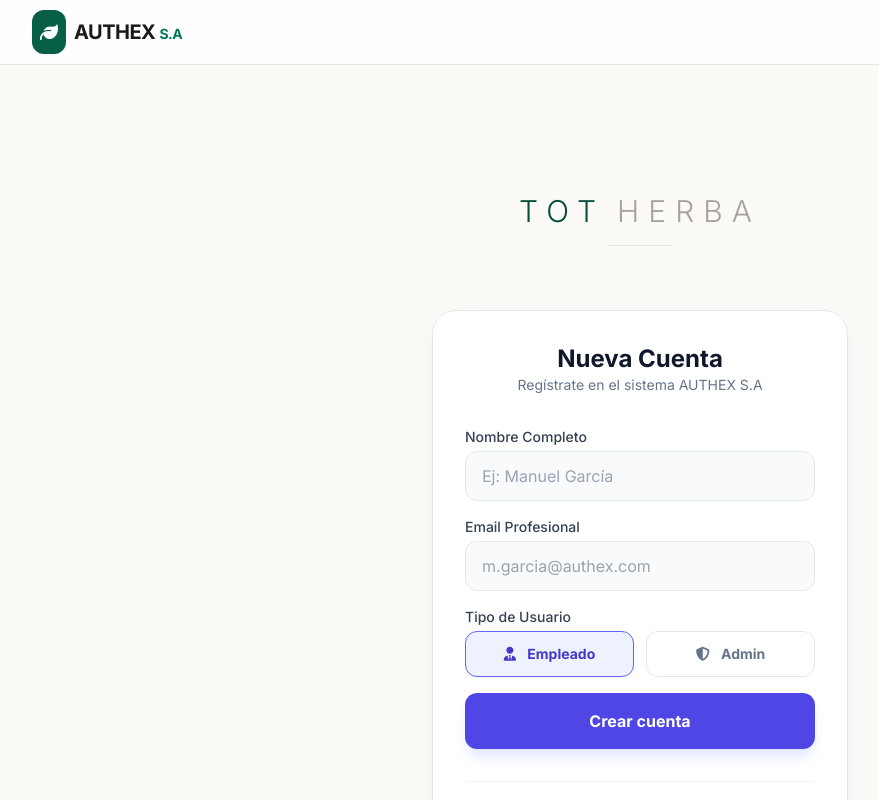
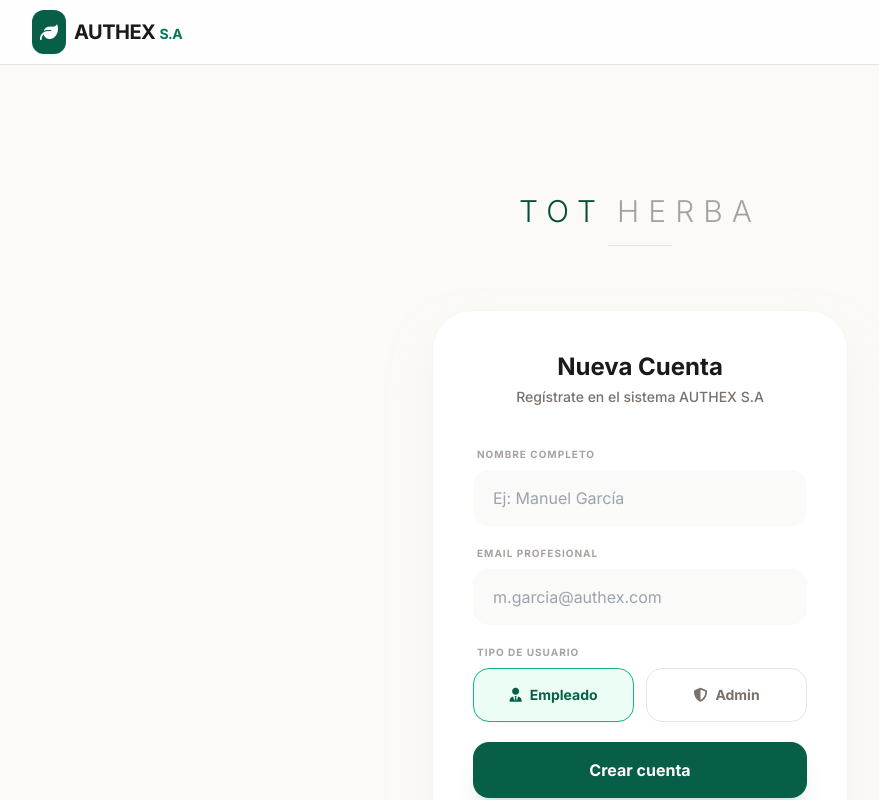
Before and after one commit to enricbenito-hue/fichajeAuthex, a React (Vite) app: page / in a window 1280 px wide. Both pictures are taken after a click on the button "Regístrate". Shown: the top 800 px of the page, without its empty margins (0-879 px from the left). Built offline with nearby package versions, Linux system fonts and the light colour scheme.

Commit message:
feat: Add charting functionality and update UI styles
Introduces Chart.js to visualize work statistics and refactors UI elements for a more polished look. This includes updating dependencies, styling, and improving component rendering.

```diff
--- a/components/RegisterForm.tsx
+++ b/components/RegisterForm.tsx
@@ -26,66 +26,66 @@ const RegisterForm: React.FC<RegisterFormProps> = ({ onRegister, onSwitchToLogin
   };
 
   return (
-    <div className="bg-white p-8 rounded-3xl border border-slate-200 shadow-xl shadow-slate-200/50">
-      <div className="text-center mb-8">
-        <h2 className="text-2xl font-bold text-slate-900">Nueva Cuenta</h2>
-        <p className="text-slate-500 text-sm">Regístrate en el sistema AUTHEX S.A</p>
+    <div className="bg-white p-10 rounded-[2.5rem] border border-stone-100 shadow-2xl shadow-stone-200/50">
+      <div className="text-center mb-10">
+        <h2 className="text-2xl font-bold text-stone-900">Nueva Cuenta</h2>
+        <p className="text-stone-500 font-medium text-sm mt-1">Regístrate en el sistema AUTHEX S.A</p>
       </div>
 
-      <form onSubmit={handleSubmit} className="space-y-4">
+      <form onSubmit={handleSubmit} className="space-y-5">
         <div>
-          <label className="block text-sm font-medium text-slate-700 mb-1">Nombre Completo</label>
+          <label className="block text-[10px] font-bold text-stone-400 uppercase tracking-widest mb-2 ml-1">Nombre Completo</label>
           <input
             type="text"
             required
             value={name}
             onChange={(e) => setName(e.target.value)}
-            className="w-full px-4 py-3 rounded-xl border border-slate-200 focus:ring-2 focus:ring-indigo-500 outline-none transition-all bg-slate-50 focus:bg-white"
+            className="w-full px-5 py-4 rounded-2xl bg-stone-50 border-none focus:ring-2 focus:ring-emerald-800 outline-none transition-all text-stone-800"
             placeholder="Ej: Manuel García"
           />
         </div>
         <div>
-          <label className="block text-sm font-medium text-slate-700 mb-1">Email Profesional</label>
+          <label className="block text-[10px] font-bold text-stone-400 uppercase tracking-widest mb-2 ml-1">Email Profesional</label>
           <input
             type="email"
             required
             value={email}
             onChange={(e) => setEmail(e.target.value)}
-            className="w-full px-4 py-3 rounded-xl border border-slate-200 focus:ring-2 focus:ring-indigo-500 outline-none transition-all bg-slate-50 focus:bg-white"
+            className="w-full px-5 py-4 rounded-2xl bg-stone-50 border-none focus:ring-2 focus:ring-emerald-800 outline-none transition-all text-stone-800"
             placeholder="m.garcia@authex.com"
           />
         </div>
         <div>
-          <label className="block text-sm font-medium text-slate-700 mb-1">Tipo de Usuario</label>
+          <label className="block text-[10px] font-bold text-stone-400 uppercase tracking-widest mb-2 ml-1">Tipo de Usuario</label>
           <div className="grid grid-cols-2 gap-3">
             <button
               type="button"
               onClick={() => setRole('employee')}
-              className={`py-3 rounded-xl border text-sm font-bold transition-all ${role === 'employee' ? 'bg-indigo-50 border-indigo-500 text-indigo-700 shadow-sm' : 'bg-white border-slate-200 text-slate-500 hover:bg-slate-50'}`}
+              className={`py-4 rounded-2xl border text-sm font-bold transition-all flex items-center justify-center gap-2 ${role === 'employee' ? 'bg-emerald-50 border-emerald-500 text-emerald-800 shadow-sm' : 'bg-white border-stone-200 text-stone-500 hover:bg-stone-50'}`}
             >
-              <i className="fas fa-user-tie mr-2"></i> Empleado
+              <i className="fas fa-user-tie"></i> Empleado
             </button>
             <button
               type="button"
               onClick={() => setRole('admin')}
-              className={`py-3 rounded-xl border text-sm font-bold transition-all ${role === 'admin' ? 'bg-indigo-50 border-indigo-500 text-indigo-700 shadow-sm' : 'bg-white border-slate-200 text-slate-500 hover:bg-slate-50'}`}
+              className={`py-4 rounded-2xl border text-sm font-bold transition-all flex items-center justify-center gap-2 ${role === 'admin' ? 'bg-emerald-50 border-emerald-500 text-emerald-800 shadow-sm' : 'bg-white border-stone-200 text-stone-500 hover:bg-stone-50'}`}
             >
-              <i className="fas fa-shield-halved mr-2"></i> Admin
+              <i className="fas fa-shield-halved"></i> Admin
             </button>
           </div>
         </div>
         <button
           type="submit"
-          className="w-full bg-indigo-600 hover:bg-indigo-700 text-white font-bold py-4 rounded-xl transition-all active:scale-95 shadow-lg shadow-indigo-100 mt-4"
+          className="w-full bg-emerald-800 hover:bg-emerald-900 text-white font-bold py-4 rounded-2xl transition-all active:scale-95 shadow-xl shadow-emerald-900/10 mt-4"
         >
           Crear cuenta
         </button>
       </form>
 
-      <div className="mt-8 text-center pt-6 border-t border-slate-100">
-        <p className="text-sm text-slate-500">
+      <div className="mt-8 text-center pt-8 border-t border-stone-50">
+        <p className="text-sm text-stone-500 font-medium">
           ¿Ya tienes cuenta?{' '}
-          <button onClick={onSwitchToLogin} className="text-indigo-600 font-bold hover:underline">
+          <button onClick={onSwitchToLogin} className="text-emerald-800 font-bold hover:underline ml-1">
             Entrar aquí
           </button>
         </p>
--- a/components/StatisticsDashboard.tsx
+++ b/components/StatisticsDashboard.tsx
@@ -1,6 +1,10 @@
 
 import React, { useEffect, useRef, useMemo } from 'react';
 import { Shift, User } from '../types';
+import { Chart, registerables } from 'chart.js';
+
+// Registramos todos los componentes necesarios de Chart.js para la versión 4
+Chart.register(...registerables);
 
 interface StatisticsDashboardProps {
   shifts: Shift[];
@@ -9,7 +13,7 @@ interface StatisticsDashboardProps {
 
 const StatisticsDashboard: React.FC<StatisticsDashboardProps> = ({ shifts, user }) => {
   const chartRef = useRef<HTMLCanvasElement>(null);
-  const chartInstance = useRef<any>(null);
+  const chartInstance = useRef<Chart | null>(null);
 
   const stats = useMemo(() => {
     const completedShifts = shifts.filter(s => s.endTime);
@@ -42,11 +46,13 @@ const StatisticsDashboard: React.FC<StatisticsDashboardProps> = ({ shifts, user
 
   useEffect(() => {
     if (chartRef.current) {
-      if (chartInstance.current) chartInstance.current.destroy();
+      if (chartInstance.current) {
+        chartInstance.current.destroy();
+      }
+
       const ctx = chartRef.current.getContext('2d');
       if (ctx) {
-        // @ts-ignore
-        chartInstance.current = new window.Chart(ctx, {
+        chartInstance.current = new Chart(ctx, {
           type: 'bar',
           data: {
             labels: stats.dailyLabels,
@@ -62,15 +68,38 @@ const StatisticsDashboard: React.FC<StatisticsDashboardProps> = ({ shifts, user
           options: {
             responsive: true,
             maintainAspectRatio: false,
-            plugins: { legend: { display: false } },
+            plugins: {
+              legend: { display: false },
+              tooltip: {
+                backgroundColor: '#1c1917',
+                titleFont: { size: 12, weight: 'bold' },
+                bodyFont: { size: 12 },
+                padding: 12,
+                cornerRadius: 12,
+                displayColors: false
+              }
+            },
             scales: {
-              y: { beginAtZero: true, grid: { display: false }, ticks: { color: '#a8a29e' } },
-              x: { grid: { display: false }, ticks: { color: '#78716c' } }
+              y: {
+                beginAtZero: true,
+                grid: { display: false },
+                ticks: { color: '#a8a29e', font: { size: 10, weight: 'bold' } }
+              },
+              x: {
+                grid: { display: false },
+                ticks: { color: '#78716c', font: { size: 10, weight: 'bold' } }
+              }
             }
           }
         });
       }
     }
+
+    return () => {
+      if (chartInstance.current) {
+        chartInstance.current.destroy();
+      }
+    };
   }, [stats]);
 
   const exportToCSV = () => {
--- a/index.html
+++ b/index.html
@@ -10,7 +10,6 @@
     <meta name="apple-mobile-web-app-status-bar-style" content="black-translucent">
     <script src="https://cdn.tailwindcss.com"></script>
     <link rel="stylesheet" href="https://cdnjs.cloudflare.com/ajax/libs/font-awesome/6.4.0/css/all.min.css">
-    <script src="https://cdn.jsdelivr.net/npm/chart.js"></script>
 
     <script>
       window.process = window.process || { env: {} };
@@ -25,7 +24,8 @@
     "@google/genai": "https://esm.sh/@google/genai@1.34.0",
     "react-dom/": "https://esm.sh/react-dom@^19.2.3/",
     "react/": "https://esm.sh/react@^19.2.3/",
-    "@vercel/blob": "https://esm.sh/@vercel/blob@^2.0.0"
+    "@vercel/blob": "https://esm.sh/@vercel/blob@^2.0.0",
+    "chart.js": "https://esm.sh/chart.js@4.4.1"
   }
 }
 </script>
--- a/package.json
+++ b/package.json
@@ -12,7 +12,8 @@
     "react": "^19.2.3",
     "react-dom": "^19.2.3",
     "@google/genai": "1.34.0",
-    "@vercel/blob": "^2.0.0"
+    "@vercel/blob": "^2.0.0",
+    "chart.js": "4.4.1"
   },
   "devDependencies": {
     "@types/node": "^22.14.0",
```
